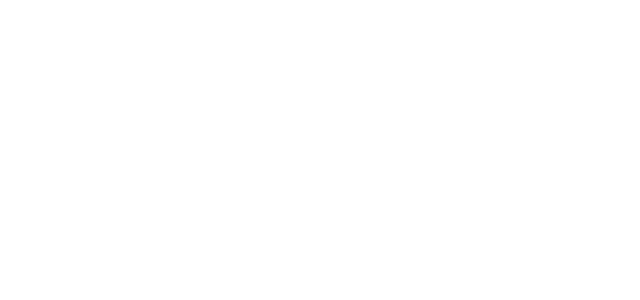
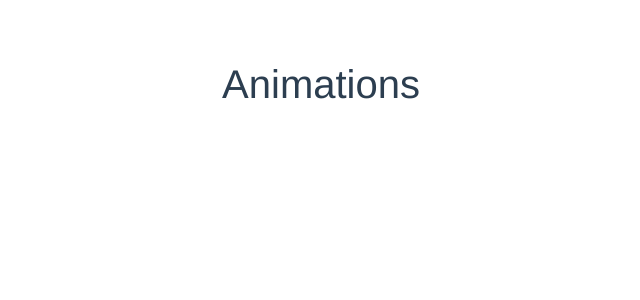
Before and after one commit to pedrosales/VueJS, a Vue app in the folder animations-transitions/animations-exercises/: page / in a window 1280 px wide. Shown: the top 300 px of the page, without its empty margins (319-959 px from the left). Built offline with nearby package versions, Linux system fonts and the light colour scheme.

Commit message:
install bootsrap-vue plugin

```diff
--- a/animations-transitions/animations-exercises/babel.config.js
+++ b/animations-transitions/animations-exercises/babel.config.js
@@ -1,5 +1,5 @@
 module.exports = {
-  presets: [
-    '@vue/cli-plugin-babel/preset'
+  "presets": [
+    "@vue/cli-plugin-babel/preset"
   ]
 }
--- a/animations-transitions/animations-exercises/src/App.vue
+++ b/animations-transitions/animations-exercises/src/App.vue
@@ -1,5 +1,7 @@
 <template>
-  <div id="app"></div>
+  <div id="app" class="container-fluid">
+    <h1>Animations</h1>
+  </div>
 </template>
 
 <script>
@@ -14,5 +16,6 @@ export default {};
   text-align: center;
   color: #2c3e50;
   margin-top: 60px;
+  font-size: 1.5rem;
 }
 </style>
--- a/animations-transitions/animations-exercises/src/main.js
+++ b/animations-transitions/animations-exercises/src/main.js
@@ -1,4 +1,7 @@
+import '@babel/polyfill'
+import 'mutationobserver-shim'
 import Vue from 'vue'
+import './plugins/bootstrap-vue'
 import App from './App.vue'
 
 Vue.config.productionTip = false
```
Also changed, not shown: animations-transitions/animations-exercises/package.json (+9 -0 lines), animations-transitions/animations-exercises/src/plugins/bootstrap-vue.js (added, +7 -0 lines), 1 other file (tests, documents, lock files or other folders).
